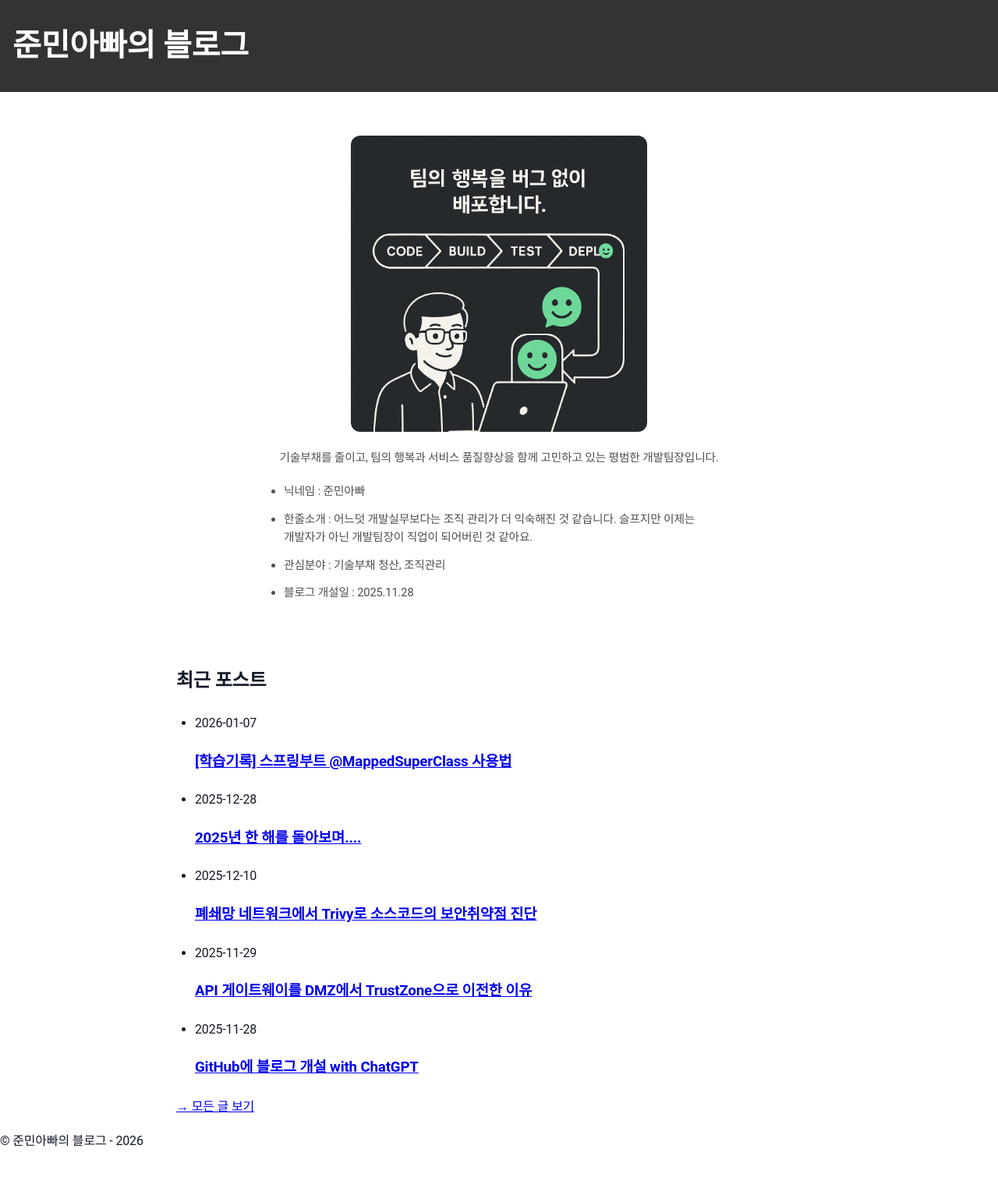
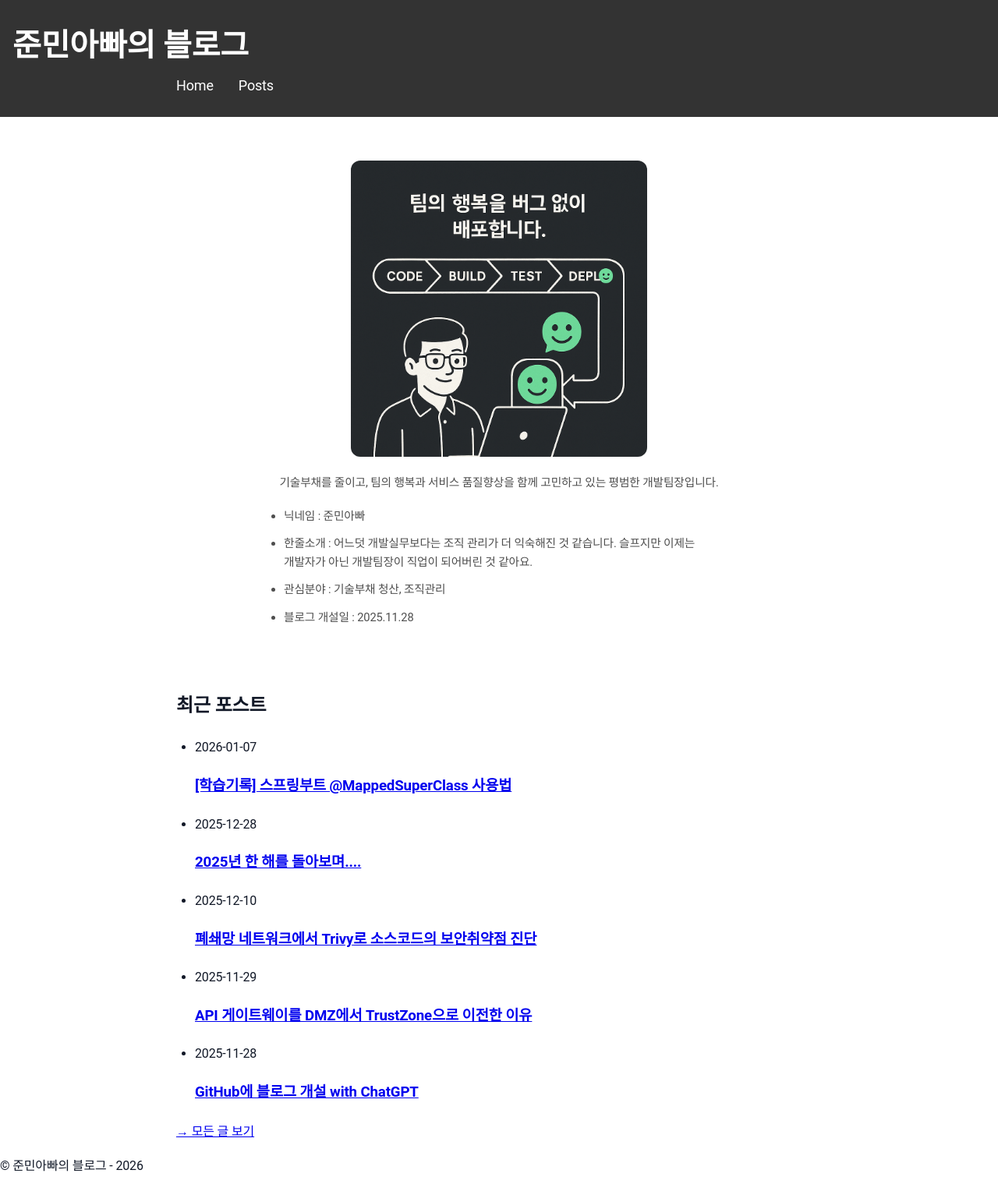
Before and after one commit to sanghoon-lee/sanghoon-lee.github.io, a Jekyll site: the page built from index.md, in a window 1280 px wide. Shown: the whole page at 78% size. Built offline with Jekyll 4.4.1, drawn with Linux system fonts in a browser that asks for light colours; before the commit the page ends 1478 px from its top, so only the background shows below that.

Commit message:
main.scss 수정

```diff
--- a/assets/main.scss
+++ b/assets/main.scss
@@ -40,15 +40,13 @@ body{
   width: 100%;  /* 화면 가로 폭에 맞추기 */
   padding: 1.5rem 0; /* 상하 여백 */
   text-align: left; /* 왼쪽 정렬 */
-  margin: 0; /* 여백 없애기 */
-  position: relative;
+  margin: 0 auto;
 }
 
-/* 블로그 제목 */
 .site-title {
   font-size: 2.5rem;
   font-weight: bold;
-  text-align: left; /* 왼쪽 정렬 */
+  text-align: left;
   margin: 0;
   padding-left: 1rem; /* 왼쪽에 간격을 주어 본문과 맞추기 */
 }
@@ -58,17 +56,14 @@ body{
   text-decoration: none;
 }
 
-/* 네비게이션 메뉴: 블로그 제목과 동일한 폭에 맞추기 */
+/* 네비게이션 메뉴: 본문 폭에 맞추고 중앙 정렬 */
 .site-nav {
   display: flex;
   justify-content: flex-start; /* 메뉴 항목을 블로그 제목과 맞춰 왼쪽 정렬 */
   padding: 0;
-  width: 100%;
   max-width: var(--content-max); /* 본문과 동일한 폭 */
   margin-left: auto;
   margin-right: auto;
-  position: absolute;
-  top: 100%; /* 헤더 바로 아래에 위치 */
 }
 
 .site-nav a {
```
